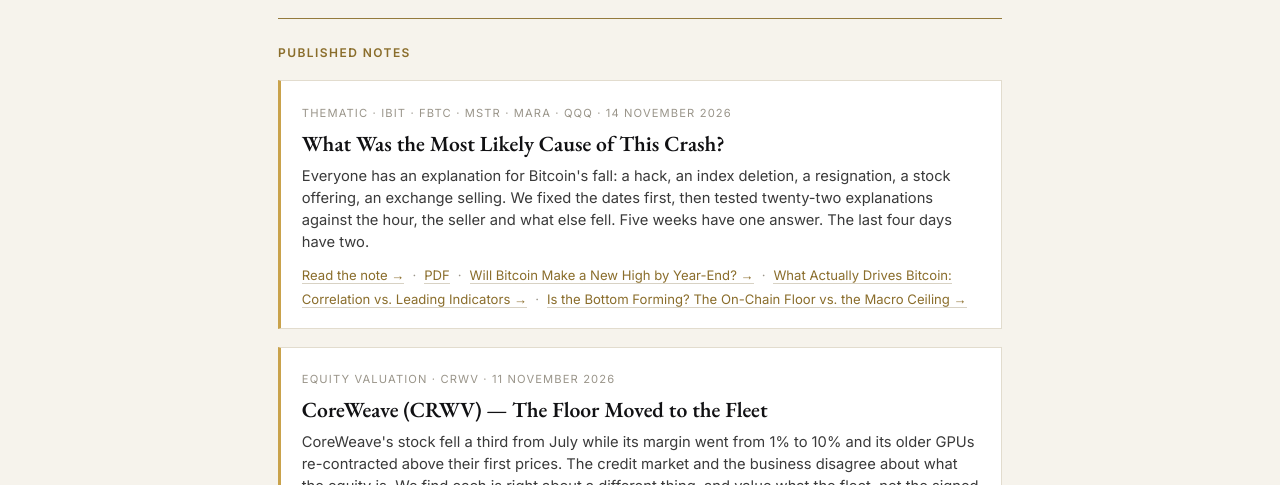
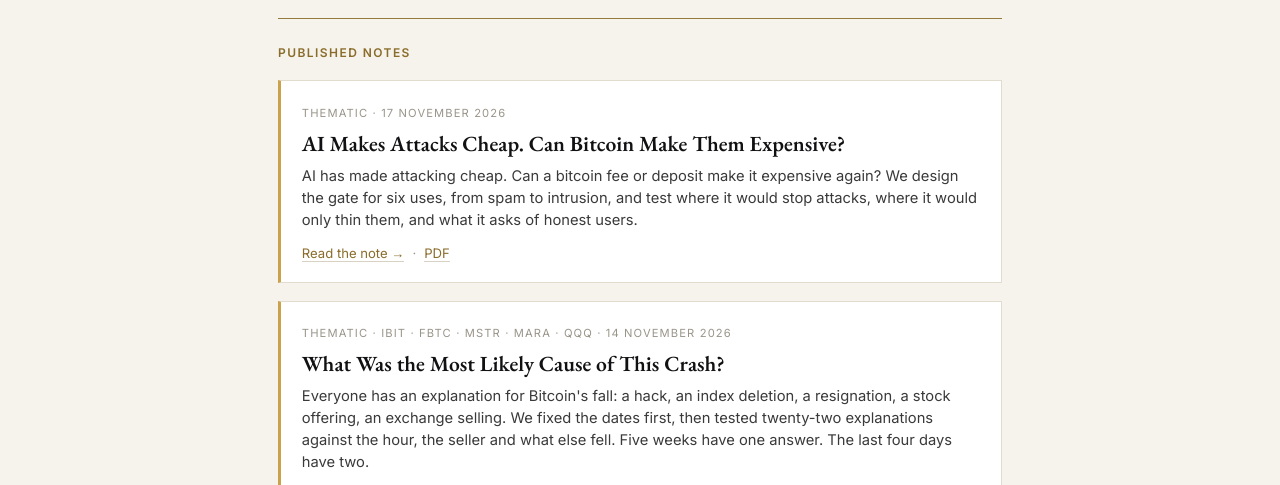
Before and after one commit to Keythb/ton618-research, a plain HTML site: page index.html in a window 1280 px wide. Shown: the part 293-778 px from the top of the page. Drawn offline with nearby package versions, Linux system fonts and the light colour scheme.

Commit message:
Publish index.html

```diff
--- a/index.html
+++ b/index.html
@@ -68,6 +68,14 @@ header.site{position:sticky;top:0;z-index:20;background:rgba(11,11,12,.88);backd
 </div>
 <hr class="rule">
 <span class="eyebrow">Published notes</span>
+
+<div class="card">
+  <span class="k">Thematic · 17 November 2026</span>
+  <h2><a href="btc-cost-imposition/">AI Makes Attacks Cheap. Can Bitcoin Make Them Expensive?</a></h2>
+  <p>AI has made attacking cheap. Can a bitcoin fee or deposit make it expensive again? We design the gate for six uses, from spam to intrusion, and test where it would stop attacks, where it would only thin them, and what it asks of honest users.</p>
+  <span class="links"><a href="btc-cost-imposition/">Read the note →</a><span class="sep">·</span><a href="btc-cost-imposition/TON618_Can-Bitcoin-Make-Attacks-Expensive_Research_Note.pdf">PDF</a></span>
+</div>
+
 
 <div class="card">
   <span class="k">Thematic · IBIT · FBTC · MSTR · MARA · QQQ · 14 November 2026</span>
```
